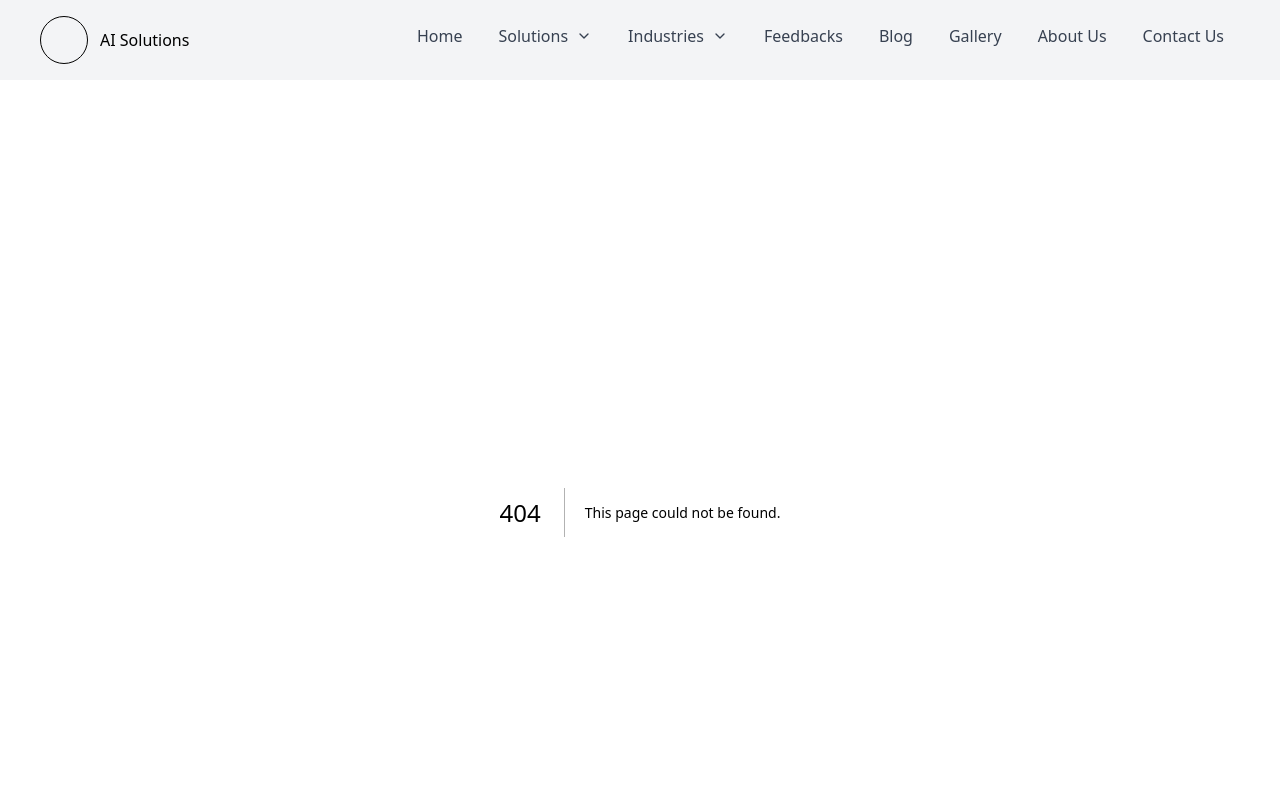
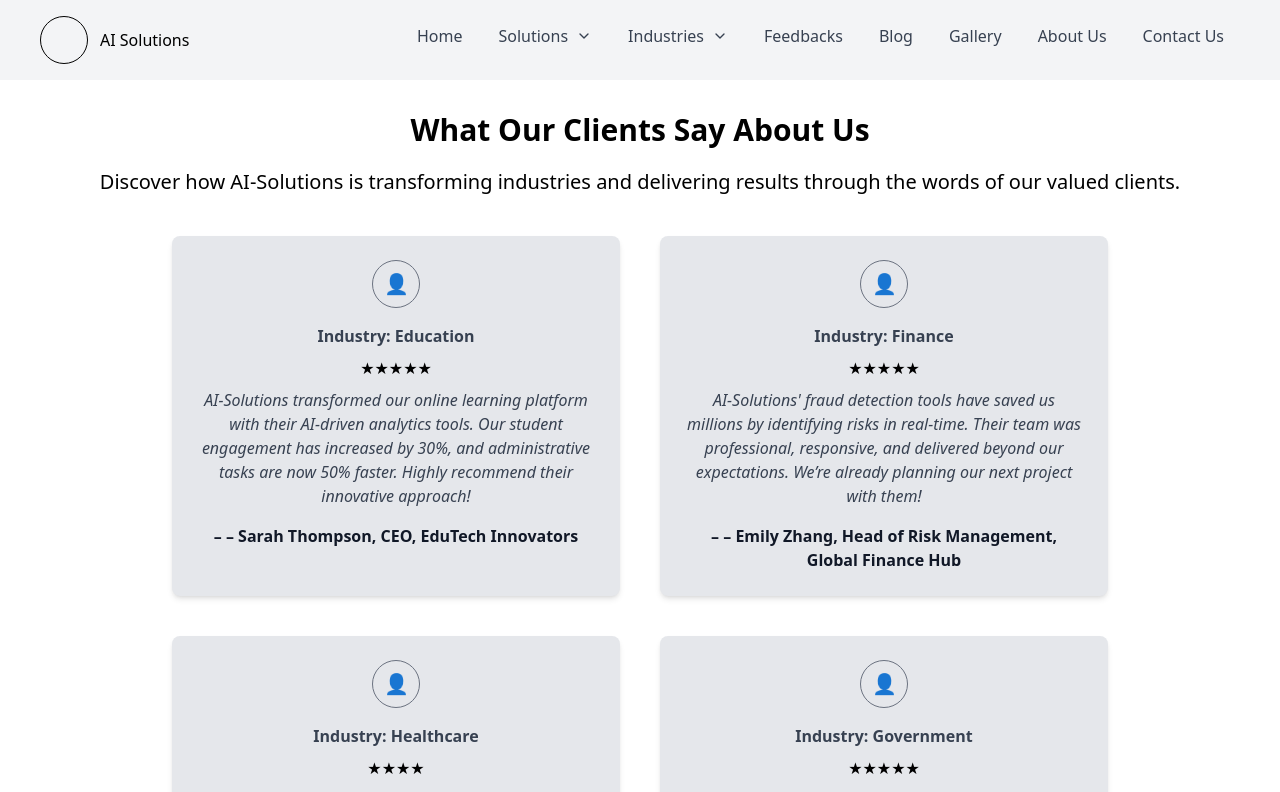
Before and after one commit to chanmyaephonehein/pdbymp, a Next.js app: page /user/feedbacks in a window 1280 px wide. Before the commit this address had no page. Shown: the top 792 px of the page. Built offline with nearby package versions, Linux system fonts and the light colour scheme.

Commit message:
feedback complete

```diff
--- /dev/null
+++ b/src/components/cards/FeedBackCard.js
@@ -0,0 +1,25 @@
+import React from "react";
+
+const FeedbackCard = ({ industry, rating, feedback, author }) => {
+  return (
+    <div className="bg-gray-200 rounded-lg p-6 shadow-md max-w-md text-center">
+      <div className="flex justify-center mb-4">
+        <div className="w-12 h-12 border border-gray-500 rounded-full flex items-center justify-center">
+          <span className="text-gray-500 text-xl">👤</span>
+        </div>
+      </div>
+      <p className="text-gray-700 font-semibold">Industry: {industry}</p>
+      <div className="flex justify-center my-2">
+        {Array.from({ length: rating }).map((_, index) => (
+          <span key={index} className="text-black">
+            ★
+          </span>
+        ))}
+      </div>
+      <p className="text-gray-700 italic">{feedback}</p>
+      <p className="text-gray-900 font-semibold mt-4">– {author}</p>
+    </div>
+  );
+};
+
+export default FeedbackCard;
--- /dev/null
+++ b/src/pages/user/feedbacks/index.js
@@ -0,0 +1,62 @@
+import FeedbackCard from "@/components/cards/FeedBackCard";
+
+const feedbacks = [
+  {
+    id: 1,
+    industry: "Education",
+    rating: 5,
+    feedback:
+      "AI-Solutions transformed our online learning platform with their AI-driven analytics tools. Our student engagement has increased by 30%, and administrative tasks are now 50% faster. Highly recommend their innovative approach!",
+    author: "– Sarah Thompson, CEO, EduTech Innovators",
+  },
+  {
+    id: 2,
+    industry: "Finance",
+    rating: 5,
+    feedback:
+      "AI-Solutions' fraud detection tools have saved us millions by identifying risks in real-time. Their team was professional, responsive, and delivered beyond our expectations. We’re already planning our next project with them!",
+    author: "– Emily Zhang, Head of Risk Management, Global Finance Hub ",
+  },
+  {
+    id: 3,
+    industry: "Healthcare",
+    rating: 4,
+    feedback:
+      "The AI-powered patient management system from AI-Solutions has been a game-changer for our hospital. It’s reduced wait times by 20% and improved diagnostic accuracy. A few minor tweaks are needed, but overall, we’re thrilled!",
+    author: "– Dr. James Carter, Chief Medical Officer, HealthCare Plus",
+  },
+  {
+    id: 4,
+    industry: "Government",
+    rating: 5,
+    feedback:
+      "AI-Solutions has been instrumental in helping us implement smart city technologies. Their AI-powered tools have improved traffic management and public safety, resulting in a 25% reduction in response times for emergency services. We couldn’t be happier with the results!",
+    author:
+      "– Michael O’Connor, Director of Urban Development, Smart City Initiatives",
+  },
+];
+
+const Feedbacks = () => {
+  return (
+    <div className="flex flex-col items-center">
+      <p className="text-3xl font-semibold">What Our Clients Say About Us</p>
+      <p className="text-xl mt-5 mb-10">
+        Discover how AI-Solutions is transforming industries and delivering
+        results through the words of our valued clients.
+      </p>
+      <div className="flex flex-wrap justify-center gap-10">
+        {feedbacks.map((item) => (
+          <FeedbackCard
+            key={item.id}
+            industry={item.industry}
+            rating={item.rating}
+            feedback={item.feedback}
+            author={item.author}
+          />
+        ))}
+      </div>
+    </div>
+  );
+};
+
+export default Feedbacks;
```
Also changed, not shown: src/components/cards/BlogCard.js (deleted).
